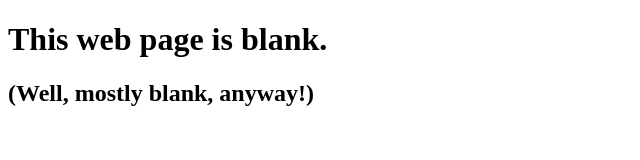
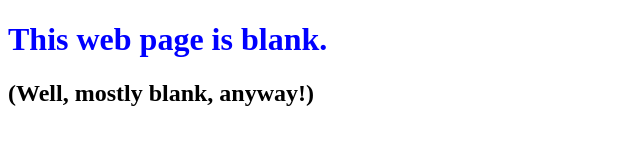
Before and after one commit to pjparra/SAP_WebIDE_openSAP_git, a plain HTML site: page index.html in a window 1280 px wide. Shown: the whole page, without its empty margins (0-640 px from the left). Drawn offline with Linux system fonts and the light colour scheme.

Commit message:
Added blue color to first header in index.html

```diff
--- a/index.html
+++ b/index.html
@@ -5,7 +5,7 @@
 		<title>An empty web page</title>
 	</head>
 	<body>
-		<h1>This web page is blank.</h1>
+		<h1 style="color: blue;">This web page is blank.</h1>
 		<h2>(Well, mostly blank, anyway!)</h2>
 	</body>
 </html>
```
